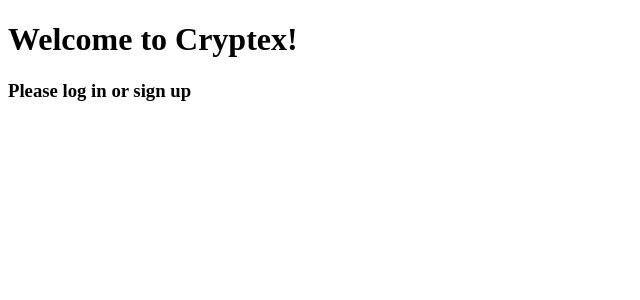
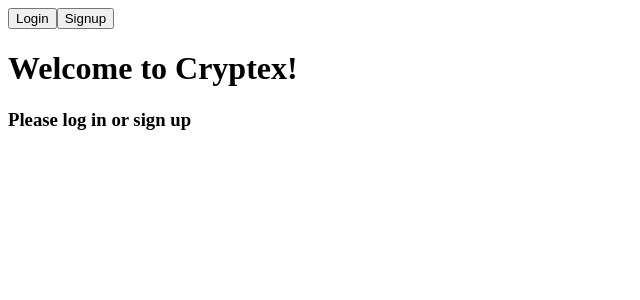
Before and after one commit to Cryptechs/cryptex, a React app: page / in a window 1280 px wide. Shown: the top 300 px of the page, without its empty margins (0-640 px from the left). Built offline with nearby package versions, Linux system fonts and the light colour scheme; the HTML template or start-up script is replaced by a standard one.

Commit message:
fixed routes

```diff
--- a/client/src/app.jsx
+++ b/client/src/app.jsx
@@ -0,0 +1,4 @@
+import React from "react";
+import Router from "./router.jsx";
+
+ReactDOM.render(<Router />, document.getElementById("app"));
--- a/client/src/home.jsx
+++ b/client/src/home.jsx
@@ -1,15 +1,12 @@
 import React from "react";
-import ReactDOM from "react-dom";
-import { BrowserRouter } from "react-router-dom";
-import Router from "./router.jsx";
 
-const Home = props => {
-  return (
-    <div>
-      <h1>Welcome to Cryptex!</h1>
-      <h3>Please log in or sign up</h3>
-    </div>
-  );
-};
+const Home = props => (
+  <div>
+    <button>Login</button>
+    <button>Signup</button>
+    <h1>Welcome to Cryptex!</h1>
+    <h3>Please log in or sign up</h3>
+  </div>
+);
 
 export default Home;
--- a/client/src/index.jsx
+++ b/client/src/index.jsx
@@ -1,13 +1,9 @@
 import React from "react";
-import ReactDOM from "react-dom";
 import axios from "axios";
 import Wallet from "./components/walletValue.jsx";
 import Main from "./components/main.jsx";
 import Add from "./components/add.jsx";
 import { isAbsolute } from "path";
-//import { BrowserRouter } from "react-router-dom";
-
-// comment testing gitignore
 
 class App extends React.Component {
   constructor(props) {
@@ -93,4 +89,3 @@
 }
 
 export default App;
-//ReactDOM.render(<App />, document.getElementById("app"));
--- a/client/src/router.jsx
+++ b/client/src/router.jsx
@@ -10,7 +10,7 @@
   <main>
     <Switch>
       <Route exact path="/" component={Home} />
-      <Route exact path="/home" component={App} />
+      <Route path="/home" component={App} />
       <Route path="/login" component={Login} />
       <Route path="/signup" component={Signup} />
     </Switch>
```
Also changed, not shown: 2 other files (tests, documents, lock files or other folders).
